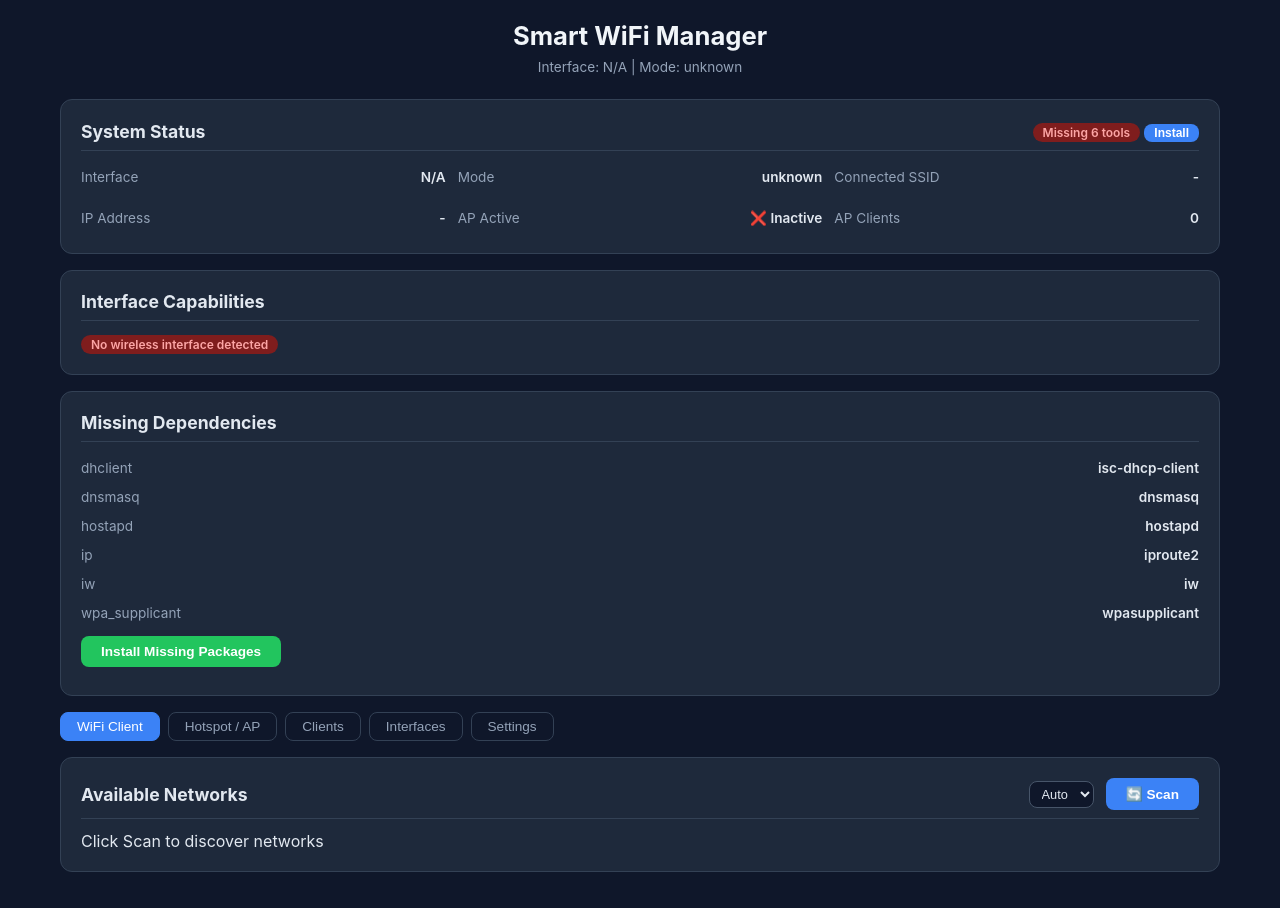
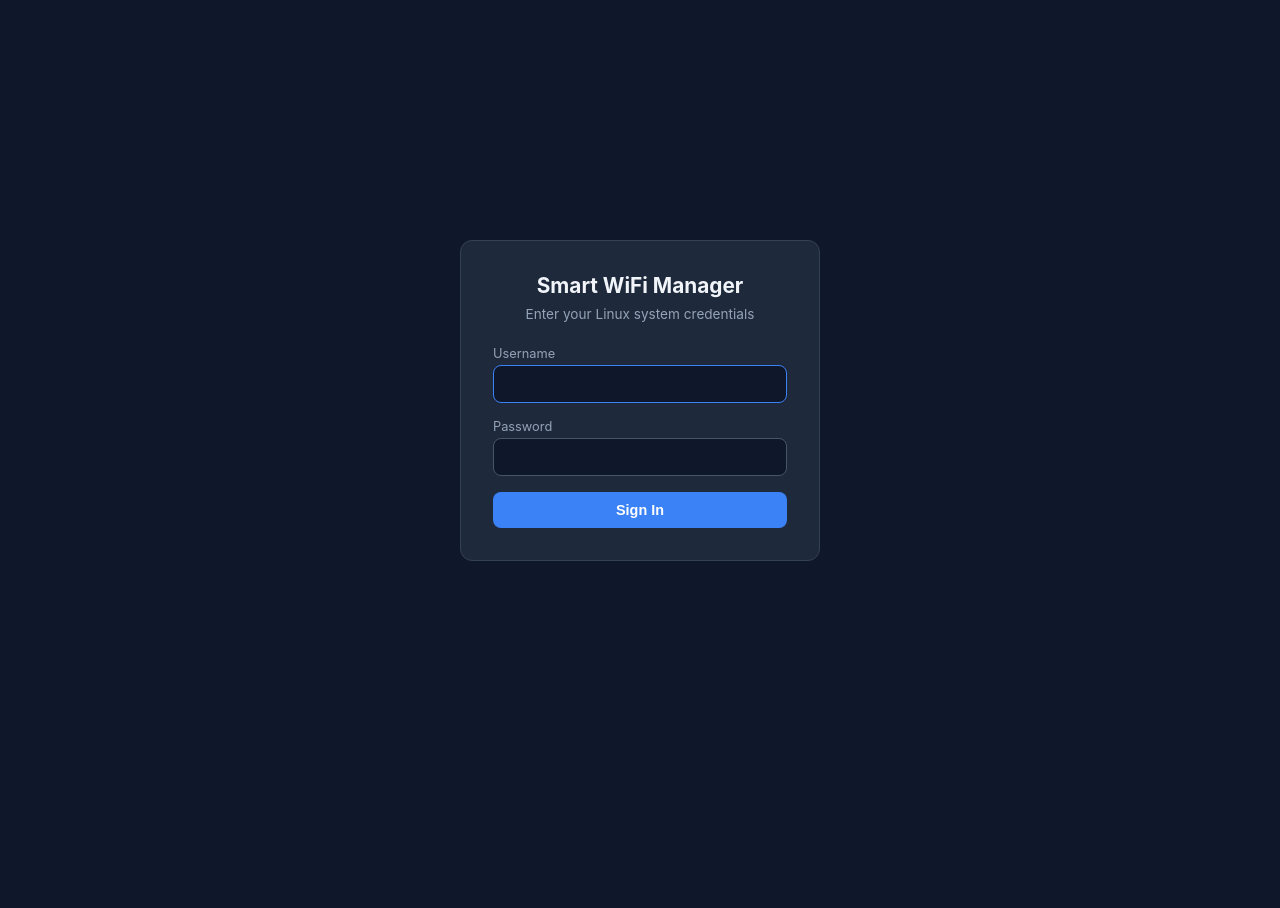
Before and after one commit to LinuxSuRen/smart-wifi, a Flask app: page / in a window 1280 px wide. After the commit the page ends 561 px from the top, so only its background shows below. Run offline with Flask 3, Linux system fonts and the light colour scheme; data that the repository does not hold is empty.

Commit message:
Add login authentication with system shadow password verification
- Add login page and /api/login, /api/logout, /api/auth/status endpoints
- Verify passwords via /etc/shadow (using ctypes libcrypt for Python 3.14 compat)
- Protect all /api/* routes behind session auth
- Show username and logout button in main UI
- Add README with setup and usage instructions
- Switch to venv-based Python dependency installation
- Add structured logging to web server

```diff
--- a/app/config.py
+++ b/app/config.py
@@ -1,6 +1,12 @@
 import json as _json
 import os
+import secrets
 
+SECRET_KEY = os.environ.get("SECRET_KEY", secrets.token_hex(32))
+PAM_SERVICE = os.environ.get("PAM_SERVICE", "login")
+
+WEB_HOST = os.environ.get("WEB_HOST", "0.0.0.0")
+WEB_PORT = int(os.environ.get("WEB_PORT", "8080"))
 WIFI_INTERFACE = os.environ.get("WIFI_INTERFACE", "wlp2s0")
 AP_SSID = os.environ.get("AP_SSID", "SmartWiFi-AP")
 AP_PASSWORD = os.environ.get("AP_PASSWORD", "smartwifi123")
@@ -9,9 +15,6 @@ AP_IP = os.environ.get("AP_IP", "192.168.4.1")
 AP_NETMASK = os.environ.get("AP_NETMASK", "24")
 AP_DHCP_START = os.environ.get("AP_DHCP_START", "192.168.4.2")
 AP_DHCP_END = os.environ.get("AP_DHCP_END", "192.168.4.100")
-
-WEB_HOST = os.environ.get("WEB_HOST", "0.0.0.0")
-WEB_PORT = int(os.environ.get("WEB_PORT", "8080"))
 CAPTIVE_PORTAL_URL = os.environ.get("CAPTIVE_PORTAL_URL", "")
 
 DATA_DIR = os.environ.get("DATA_DIR", "/var/lib/smart-wifi")
--- a/app/templates/index.html
+++ b/app/templates/index.html
@@ -90,7 +90,10 @@ input:focus,select:focus{outline:none;border-color:#3b82f6}
 </head>
 <body>
 <div class="container">
-  <h1>Smart WiFi Manager</h1>
+  <div style="display:flex;justify-content:space-between;align-items:center;margin-bottom:8px">
+    <h1 style="margin:0">Smart WiFi Manager</h1>
+    <span id="userBadge" style="font-size:.8rem;color:#94a3b8"></span>
+  </div>
   <p class="subtitle" id="sysSubtitle">Loading...</p>
 
   <div class="card">
@@ -310,6 +313,22 @@ function showToast(msg, ok) {
 async function fetchJSON(url, opts) {
   const r = await fetch(url, opts);
   return r.json();
+}
+
+// --- Auth ---
+async function loadUserInfo() {
+  try {
+    var data = await fetchJSON(API + '/auth/status');
+    if (data.authenticated && data.username) {
+      document.getElementById('userBadge').innerHTML = escapeHtml(data.username) +
+        ' | <a href="#" onclick="doLogout();return false" style="color:#fca5a5;text-decoration:none">Logout</a>';
+    }
+  } catch(e) {}
+}
+
+async function doLogout() {
+  await fetchJSON(API + '/logout', {method: 'POST'});
+  location.reload();
 }
 
 // --- Status ---
@@ -846,6 +865,7 @@ loadStatus();
 loadScanInterfaces();
 loadDeps();
 checkRadioConfig();
+loadUserInfo();
 setInterval(loadStatus, 10000);
 
 // Restore last active tab after page refresh
--- /dev/null
+++ b/app/templates/login.html
@@ -0,0 +1,79 @@
+<!DOCTYPE html>
+<html lang="en">
+<head>
+<meta charset="UTF-8">
+<meta name="viewport" content="width=device-width, initial-scale=1.0">
+<title>Smart WiFi Manager - Login</title>
+<style>
+*{margin:0;padding:0;box-sizing:border-box}
+body{font-family:-apple-system,BlinkMacSystemFont,'Segoe UI',Roboto,sans-serif;
+  background:#0f172a;color:#e2e8f0;min-height:100vh;display:flex;
+  align-items:center;justify-content:center}
+.login-box{background:#1e293b;border-radius:12px;padding:32px;width:360px;
+  max-width:90vw;border:1px solid #334155}
+.login-box h1{text-align:center;margin-bottom:8px;font-size:1.3rem;color:#f1f5f9}
+.login-box p{text-align:center;color:#94a3b8;margin-bottom:24px;font-size:.85rem}
+.form-group{margin-bottom:16px}
+.form-group label{display:block;margin-bottom:4px;font-size:.8rem;color:#94a3b8}
+.form-group input{width:100%;padding:10px 12px;border-radius:8px;border:1px solid #475569;
+  background:#0f172a;color:#e2e8f0;font-size:.9rem}
+.form-group input:focus{outline:none;border-color:#3b82f6}
+.btn{width:100%;padding:10px;border:none;border-radius:8px;cursor:pointer;
+  font-size:.9rem;font-weight:600;transition:all .2s}
+.btn-primary{background:#3b82f6;color:#fff}
+.btn-primary:hover{background:#2563eb}
+.btn:disabled{opacity:.5;cursor:not-allowed}
+.error{color:#fca5a5;font-size:.85rem;text-align:center;margin-top:12px;display:none}
+</style>
+</head>
+<body>
+<div class="login-box">
+  <h1>Smart WiFi Manager</h1>
+  <p>Enter your Linux system credentials</p>
+  <form id="loginForm" onsubmit="doLogin(event)">
+    <div class="form-group">
+      <label>Username</label>
+      <input type="text" id="loginUser" autofocus>
+    </div>
+    <div class="form-group">
+      <label>Password</label>
+      <input type="password" id="loginPass">
+    </div>
+    <button type="submit" class="btn btn-primary" id="loginBtn">Sign In</button>
+    <div class="error" id="loginError"></div>
+  </form>
+</div>
+<script>
+async function doLogin(e) {
+  e.preventDefault();
+  var user = document.getElementById('loginUser').value.trim();
+  var pass = document.getElementById('loginPass').value;
+  var btn = document.getElementById('loginBtn');
+  var err = document.getElementById('loginError');
+  if (!user || !pass) { err.textContent = 'Please enter username and password'; err.style.display = 'block'; return; }
+  btn.disabled = true;
+  btn.textContent = 'Signing in...';
+  err.style.display = 'none';
+  try {
+    var r = await fetch('/api/login', {
+      method: 'POST',
+      headers: {'Content-Type': 'application/json'},
+      body: JSON.stringify({username: user, password: pass})
+    });
+    var data = await r.json();
+    if (data.ok) {
+      location.reload();
+    } else {
+      err.textContent = data.message;
+      err.style.display = 'block';
+    }
+  } catch(e) {
+    err.textContent = 'Login failed';
+    err.style.display = 'block';
+  }
+  btn.disabled = false;
+  btn.textContent = 'Sign In';
+}
+</script>
+</body>
+</html>
--- a/app/web_server.py
+++ b/app/web_server.py
@@ -1,14 +1,23 @@
 import json as _json
+import logging
 import os
 import subprocess
 import sys
 
-from flask import Flask, jsonify, render_template, request
+from flask import Flask, jsonify, render_template, request, session
+
+
+logging.basicConfig(
+    level=logging.INFO,
+    format="%(asctime)s [%(levelname)s] %(message)s",
+    stream=sys.stderr,
+)
+_log = logging.getLogger("web_server")
 
 from app.config import (AP_CHANNEL, AP_IP, AP_NETMASK, AP_PASSWORD, AP_SSID,
                         CAPTIVE_PORTAL_URL, WIFI_INTERFACE, WEB_HOST, WEB_PORT,
                         AP_STATE_FILE, AP_DHCP_START, AP_DHCP_END,
-                        DATA_DIR, SERVICE_FILE)
+                        DATA_DIR, SERVICE_FILE, SECRET_KEY)
 from app.wifi_manager import (WiFiNetwork, WiFiStatus, RadioInfo,
                                connect_to_wifi, disconnect_wifi,
                                get_ap_clients, get_blacklist,
@@ -24,12 +33,80 @@ from app.wifi_manager import (WiFiNetwork, WiFiStatus, RadioInfo,
 from app.config import save_radio_config
 
 
+import ctypes
+_libcrypt = ctypes.CDLL("libcrypt.so.1")
+_libcrypt.crypt.argtypes = [ctypes.c_char_p, ctypes.c_char_p]
+_libcrypt.crypt.restype = ctypes.c_char_p
+
+
+def _unix_crypt(password: str, salt: str) -> str:
+    result = _libcrypt.crypt(password.encode(), salt.encode())
+    return result.decode() if result else ""
+
+
+def _check_auth(username: str, password: str) -> bool:
+    """Authenticate against Linux system user (root can read /etc/shadow directly)."""
+    fallback_pwd = os.environ.get("AUTH_PASSWORD", "")
+    if fallback_pwd and password == fallback_pwd:
+        _log.info("Auth success (env fallback) for user=%s", username)
+        return True
+
+    # Read shadow entry directly (requires root)
+    try:
+        with open("/etc/shadow") as f:
+            for line in f:
+                parts = line.split(":")
+                if parts[0] == username:
+                    pw_hash = parts[1]
+                    if pw_hash in ("", "*", "!", "!!"):
+                        _log.warning("Auth failed for user=%s: account has no password or is locked", username)
+                        return False
+                    if _unix_crypt(password, pw_hash) == pw_hash:
+                        _log.info("Auth success (shadow) for user=%s", username)
+                        return True
+                    _log.warning("Auth failed (shadow) for user=%s: password mismatch", username)
+                    return False
+    except OSError as e:
+        _log.error("Cannot read /etc/shadow for user=%s: %s", username, e)
+
+    _log.warning("Auth failed for user=%s: not found or system error", username)
+    return False
+
+
 def create_app() -> Flask:
     app = Flask(__name__)
+    app.secret_key = SECRET_KEY
 
     @app.route("/")
     def index():
+        if not session.get("authenticated"):
+            return render_template("login.html")
         return render_template("index.html")
+
+    @app.route("/api/auth/status")
+    def api_auth_status():
+        return jsonify({
+            "authenticated": session.get("authenticated", False),
+            "username": session.get("username", ""),
+        })
+
+    @app.route("/api/login", methods=["POST"])
+    def api_login():
+        data = request.get_json(silent=True) or {}
+        username = data.get("username", "")
+        password = data.get("password", "")
+        if not username or not password:
+            return jsonify({"ok": False, "message": "Username and password required"}), 400
+        if _check_auth(username, password):
+            session["authenticated"] = True
+            session["username"] = username
+            return jsonify({"ok": True, "message": "Login successful"})
+        return jsonify({"ok": False, "message": "Invalid username or password"}), 401
+
+    @app.route("/api/logout", methods=["POST"])
+    def api_logout():
+        session.clear()
+        return jsonify({"ok": True, "message": "Logged out"})
 
     @app.route("/api/status")
     def api_status():
@@ -292,6 +369,15 @@ def create_app() -> Flask:
                 return jsonify({"ok": False, "message": f"Failed to remove service file: {e}"}), 500
 
     @app.before_request
+    def _check_api_auth():
+        if request.path.startswith("/api/"):
+            if request.path in ("/api/auth/status", "/api/login", "/api/logout"):
+                return None
+            if not session.get("authenticated"):
+                return jsonify({"ok": False, "message": "Authentication required"}), 401
+        return None
+
+    @app.before_request
     def _captive_portal_intercept():
         import json as _json
         captive_url = CAPTIVE_PORTAL_URL
--- a/requirements.txt
+++ b/requirements.txt
@@ -1 +1,2 @@
 flask>=3.0
+pamela>=1.1.0
```
Also changed, not shown: README.md (added), 1 other file.
